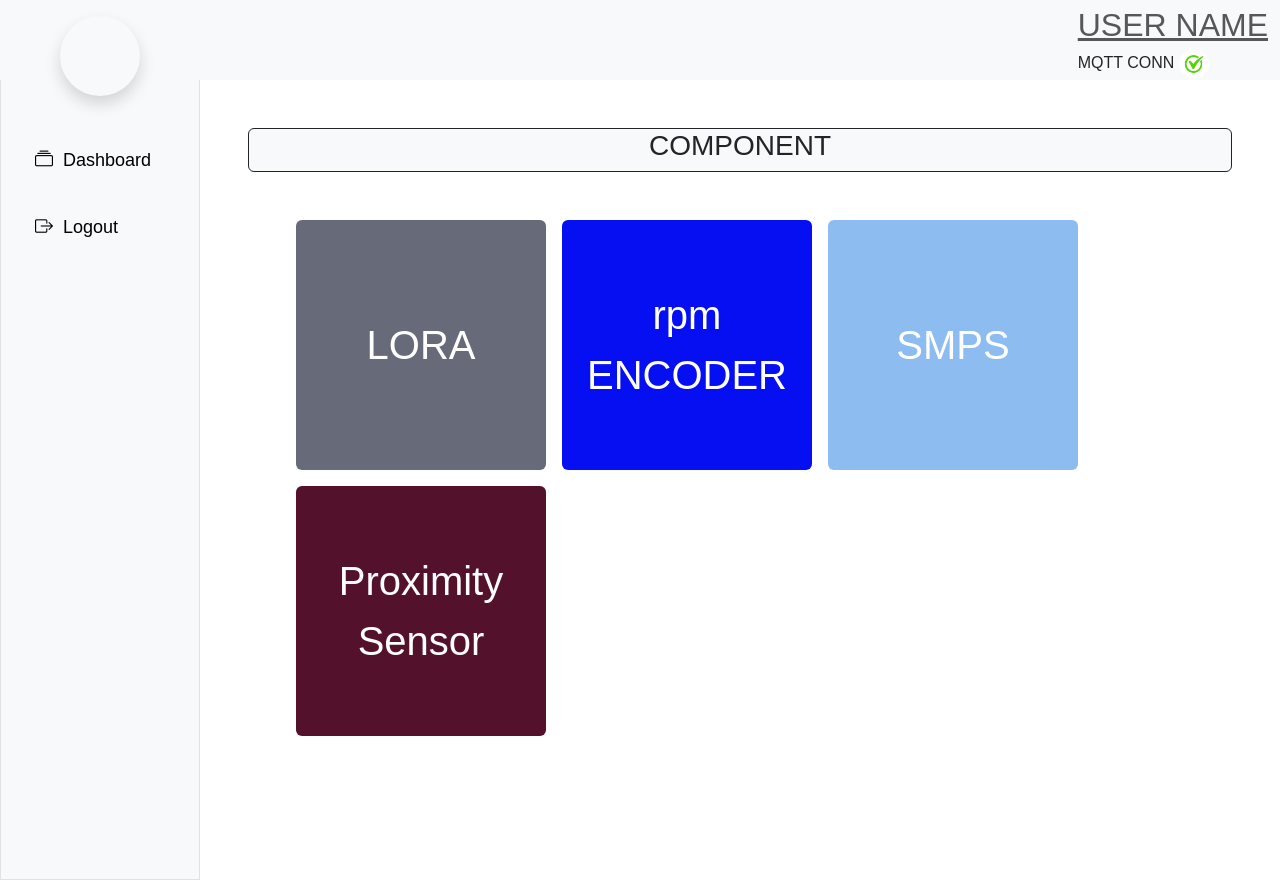
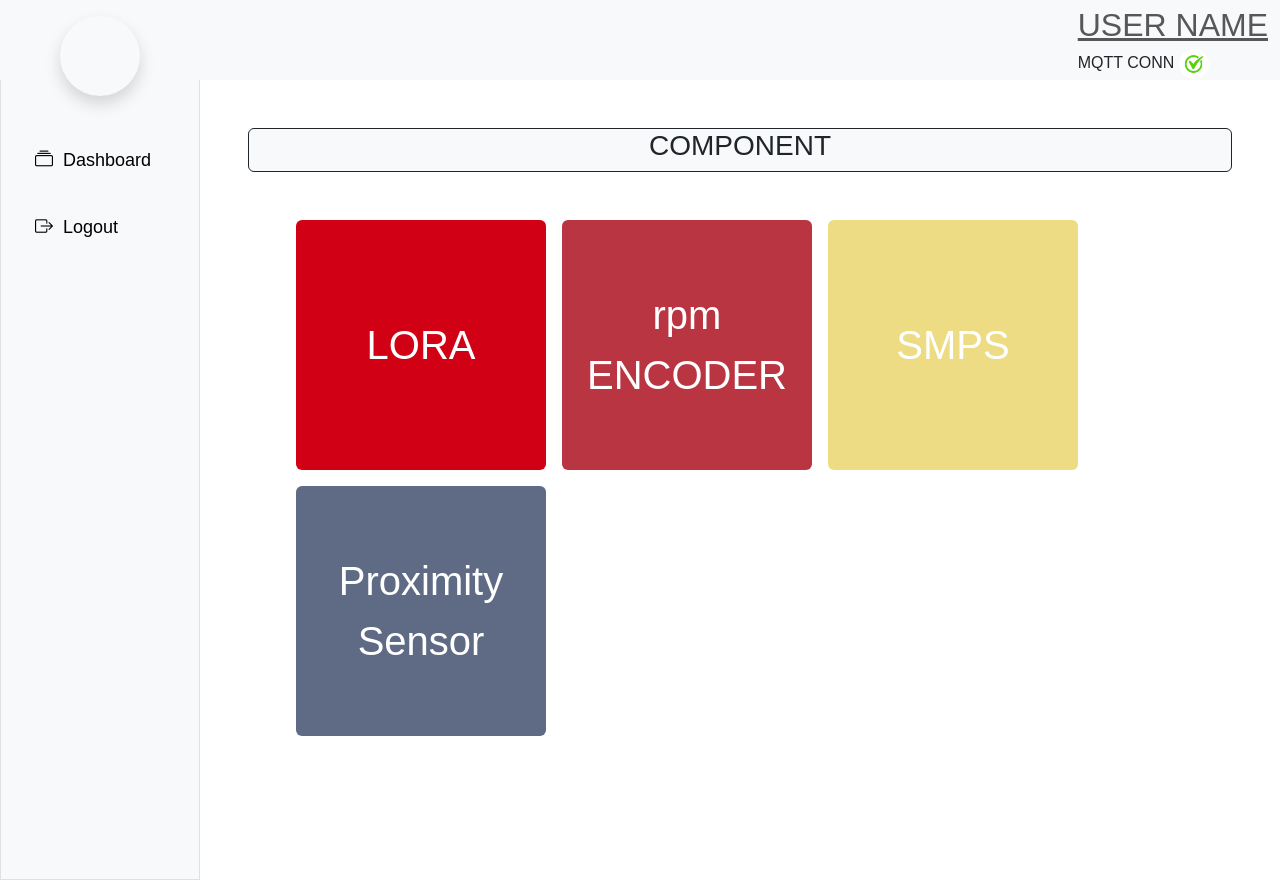
Before and after one commit to Pradip-web-Bariflolabs/R-D_Maintenance_Dash, a React (Create React App) app: page / in a window 1280 px wide. Built offline with nearby package versions, Linux system fonts and the light colour scheme.

Commit message:
changes  on Landing Page

```diff
--- a/src/App.jsx
+++ b/src/App.jsx
@@ -1,19 +1,20 @@
-import './App.css';
-import SideBar from './components/SideBar';
-import LandingPage from './components/LandingPage';
-import Navbar from './components/Navbar';
-import { BrowserRouter as Router } from 'react-router-dom';
-
+import "./App.css";
+import SideBar from "./components/SideBar";
+import LandingPage from "./components/LandingPage";
+import Navbar from "./components/Navbar";
+import { BrowserRouter as Router, Routes, Route } from "react-router-dom";
 
 function App() {
   return (
     <>
       <div>
-      <Navbar/>
-      <div style={{display:"flex"}}>
-        <SideBar/>
+        <Navbar />
+        <div style={{ display: "flex" }}>
+          <SideBar />
           <Router>
-          <LandingPage />
+            <Routes>
+              <Route path="/" element={<LandingPage />} />
+            </Routes>
           </Router>
         </div>
       </div>
--- a/src/components/LandingPage.jsx
+++ b/src/components/LandingPage.jsx
@@ -1,22 +1,34 @@
-import React, { useState } from 'react';
-import './LandingPage.css';
-import { useNavigate } from 'react-router-dom';
+import React, { useState, useMemo, useRef, useEffect } from "react";
+import "./LandingPage.css";
+import { useNavigate } from "react-router-dom";
 
 // Function to get random color
 function getRandomColor() {
-  const letters = '0123456789ABCDEF';
-  let color = '#';
+  const letters = "0123456789ABCDEF";
+  let color = "#";
   for (let i = 0; i < 6; i++) {
     color += letters[Math.floor(Math.random() * 16)];
   }
   return color;
 }
 
-function LandingPage() {
+const LandingPage = () => {
   const [activePopup, setActivePopup] = useState(null);
-  const [deviceData, setDeviceData] = useState('');
+  const deviceData = useRef(null);
+  const colors = useMemo(
+    () => ({
+      lora: getRandomColor(),
+      rpm: getRandomColor(),
+      smps: getRandomColor(),
+      proximity: getRandomColor(),
+    }),
+    []
+  );
   const navigate = useNavigate();
 
+  useEffect(() => {
+    console.log("api called ");
+  }, []);
 
   const togglePopup = (popupName) => {
     if (activePopup === popupName) {
@@ -26,33 +38,27 @@ function LandingPage() {
     }
   };
 
-
-  const handleInputChange = (e) => {
-    setDeviceData(e.target.value);
-  };
-
   const handleClick = () => {
-     navigate('#', { state: { data: deviceData } });
+    navigate("/TestingPhase", { state: { data: deviceData.current?.value } });
   };
 
   return (
     <div>
-      <div id="btn-grp" className={`d-flex ${activePopup ? 'blurred' : ''}`}>
+      <div id="btn-grp" className={`d-flex ${activePopup ? "blurred" : ""}`}>
         <div className={`flex-grow-1 p-5`}>
-          <div className='bg-light text-center text-dark border border-dark rounded'>
+          <div className="bg-light text-center text-dark border border-dark rounded">
             <h3>COMPONENT</h3>
           </div>
-          <div className="btn-grp d-flex gap-3 flex-wrap p-5 ml-40px">
+          <div className=" d-flex gap-3 flex-wrap p-5 ml-40px">
             <button
-              type="button"
-              className='btn text-white btn-overlay'
+              className="btn text-white btn-overlay"
               style={{
                 height: "250px",
                 width: "250px",
-                backgroundColor: getRandomColor(),
-                fontSize: "40px"
+                backgroundColor: colors.lora,
+                fontSize: "40px",
               }}
-              onClick={() => togglePopup('lora')}
+              onClick={() => togglePopup("lora")}
             >
               <span className="btn-text">LORA</span>
               <div className="overlay"></div>
@@ -60,14 +66,14 @@ function LandingPage() {
 
             <button
               type="button"
-              className='btn text-white btn-overlay'
+              className="btn text-white btn-overlay"
               style={{
                 height: "250px",
                 width: "250px",
-                backgroundColor: getRandomColor(),
-                fontSize: "40px"
+                backgroundColor: colors.rpm,
+                fontSize: "40px",
               }}
-              onClick={() => togglePopup('rpm')}
+              onClick={() => togglePopup("rpm")}
             >
               <span className="btn-text">rpm ENCODER</span>
               <div className="overlay"></div>
@@ -75,14 +81,14 @@ function LandingPage() {
 
             <button
               type="button"
-              className='btn text-white btn-overlay'
+              className="btn text-white btn-overlay"
               style={{
                 height: "250px",
                 width: "250px",
-                backgroundColor: getRandomColor(),
-                fontSize: "40px"
+                backgroundColor: colors.smps,
+                fontSize: "40px",
               }}
-              onClick={() => togglePopup('smps')}
+              onClick={() => togglePopup("smps")}
             >
               <span className="btn-text">SMPS</span>
               <div className="overlay"></div>
@@ -90,40 +96,40 @@ function LandingPage() {
 
             <button
               type="button"
-              className='btn text-white btn-overlay'
+              className="btn text-white btn-overlay"
               style={{
                 height: "250px",
                 width: "250px",
-                backgroundColor: getRandomColor(),
-                fontSize: "40px"
+                backgroundColor: colors.proximity,
+                fontSize: "40px",
               }}
-              onClick={() => togglePopup('proximity')}
+              onClick={() => togglePopup("proximity")}
             >
               <span className="btn-text">Proximity Sensor</span>
-              <div className="overlay"></div>
             </button>
           </div>
         </div>
       </div>
 
       {/* Popup Content */}
-      {activePopup === 'lora' && (
+      {activePopup === "lora" && (
         <div className="popup">
-          <button className="close-btn" onClick={() => togglePopup(null)}>X</button>
+          <button className="close-btn" onClick={() => togglePopup(null)}>
+            X
+          </button>
           <div className="popup-content">
             <h4>Node value:</h4>
             <input
               type="text"
               className="form-control"
               placeholder="Topic of the device"
-              value={deviceData}
-              onChange={handleInputChange}
+              value={deviceData.current?.value}
             />
             <button
               type="button"
               className="btn btn-success"
               onClick={handleClick}
-              style={{backgroundColor:"green",color:"white"}}
+              style={{ backgroundColor: "green", color: "white" }}
             >
               Submit
             </button>
@@ -131,9 +137,11 @@ function LandingPage() {
         </div>
       )}
 
-      {activePopup === 'rpm' && (
+      {activePopup === "rpm" && (
         <div className="popup">
-          <button className="close-btn" onClick={() => togglePopup(null)}>X</button>
+          <button className="close-btn" onClick={() => togglePopup(null)}>
+            X
+          </button>
           <div className="popup-content">
             <button>in rpm</button>
             <button>out rpm</button>
@@ -141,18 +149,22 @@ function LandingPage() {
         </div>
       )}
 
-      {activePopup === 'smps' && (
+      {activePopup === "smps" && (
         <div className="popup">
-          <button className="close-btn" onClick={() => togglePopup(null)}>X</button>
+          <button className="close-btn" onClick={() => togglePopup(null)}>
+            X
+          </button>
           <div className="popup-content">
             <h2>SMPS Popup Content</h2>
           </div>
         </div>
       )}
 
-      {activePopup === 'proximity' && (
+      {activePopup === "proximity" && (
         <div className="popup">
-          <button className="close-btn" onClick={() => togglePopup(null)}>X</button>
+          <button className="close-btn" onClick={() => togglePopup(null)}>
+            X
+          </button>
           <div className="popup-content">
             <h2>Proximity Sensor Popup Content</h2>
           </div>
@@ -160,6 +172,6 @@ function LandingPage() {
       )}
     </div>
   );
-}
+};
 
 export default LandingPage;
```
Also changed, not shown: 1 other file (tests, documents, lock files or other folders). Lines whose indentation alone changed are shown as unchanged.
